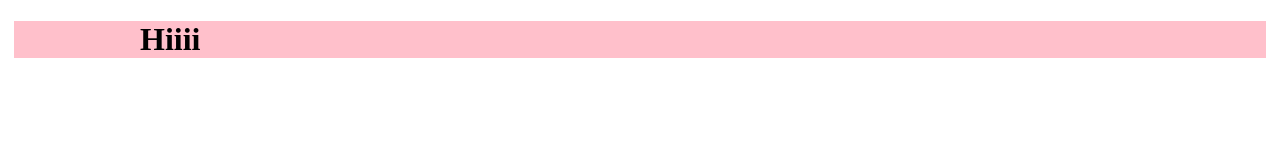
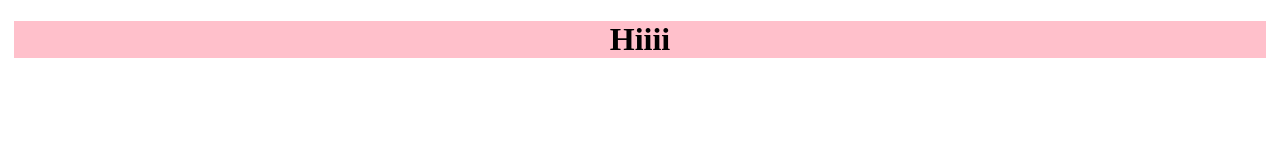
Before and after one commit to twistedstringart/twistedstringart.github.io, a plain HTML site: page index.html in a window 1280 px wide. Drawn offline with Linux system fonts and the light colour scheme.

Commit message:
testing 4

```diff
--- a/stylesheet.css
+++ b/stylesheet.css
@@ -1,3 +1,10 @@
+* {
+    justify-content: center;
+    text-align: center;
+}
+body {
+    background-color: white;
+}
 #testdiv {
     width:1000px;
 
```
